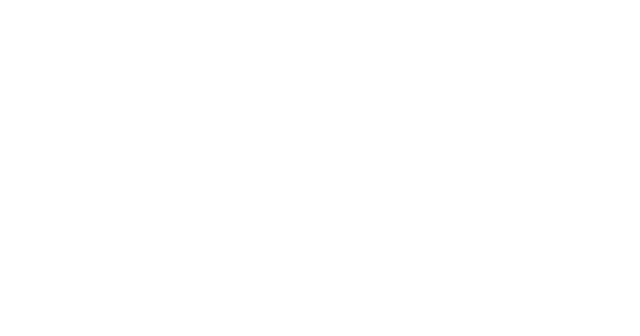
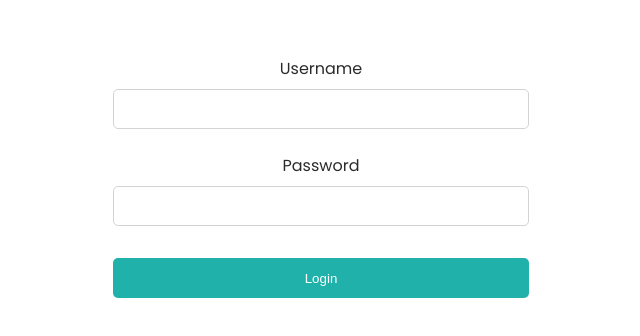
Before and after one commit to MarcusVSRDev/reimagined-palm-tree, a React (Create React App) app: page / in a window 1280 px wide. Shown: the top 336 px of the page, without its empty margins (319-959 px from the left). Built offline with nearby package versions, Linux system fonts and the light colour scheme.

Commit message:
Página de login inicial feita. Preparação para integração com o backend

```diff
--- a/package.json
+++ b/package.json
@@ -10,7 +10,7 @@
     "react": "^17.0.1",
     "react-dom": "^17.0.1",
     "react-router-dom": "^5.2.0",
-    "react-scripts": "4.0.3",
+    "react-scripts": "^5.0.1",
     "web-vitals": "^1.0.1"
   },
   "scripts": {
--- a/src/Pages/Home/index.js
+++ b/src/Pages/Home/index.js
@@ -2,5 +2,7 @@
 // import styles from './Home.css';
 
 export default function Home() {
-  return <div></div>;
+  return <div>
+
+  </div>;
 }
--- a/src/Pages/Login/index.js
+++ b/src/Pages/Login/index.js
@@ -1,6 +1,28 @@
-import React from "react";
-import styles from "./Login.css";
+import React, { useState } from "react";
+//import styles from "./Login.css";//
+import "./Login.css";
 
 export default function Login() {
-  return <div className={styles.form}></div>;
+  const [username, setUsername] = useState();
+  const [password, setPassword] = useState();
+
+  function Submit(event) {
+    event.preventDefault();
+    console.log(username, password);
+  }
+
+  return (
+    <div className="form">
+      <form>
+        <label>
+          Username
+          <input type="text" onChange={(event) => setUsername(event.target.value)} />
+        </label>
+        <label>
+          Password
+          <input type="password" onChange={(event) => setPassword(event.target.value)} />
+        </label>
+        <button type="submit" onClick={Submit} >Login</button>
+      </form>
+    </div>);
 }
--- a/src/routes.js
+++ b/src/routes.js
@@ -1,12 +1,15 @@
 import React from "react";
 import { Switch, Route } from "react-router-dom";
+import Login from "./Pages/Login";
 
 export default function Routes() {
   return (
     <div>
       <Switch>
-        <Route>{/* Component goes here */}</Route>
+        <Route exact path="/">
+          <Login />
+        </Route>
       </Switch>
-    </div>
+    </div >
   );
 }
```
Also changed, not shown: 2 other files (tests, documents, lock files or other folders).
